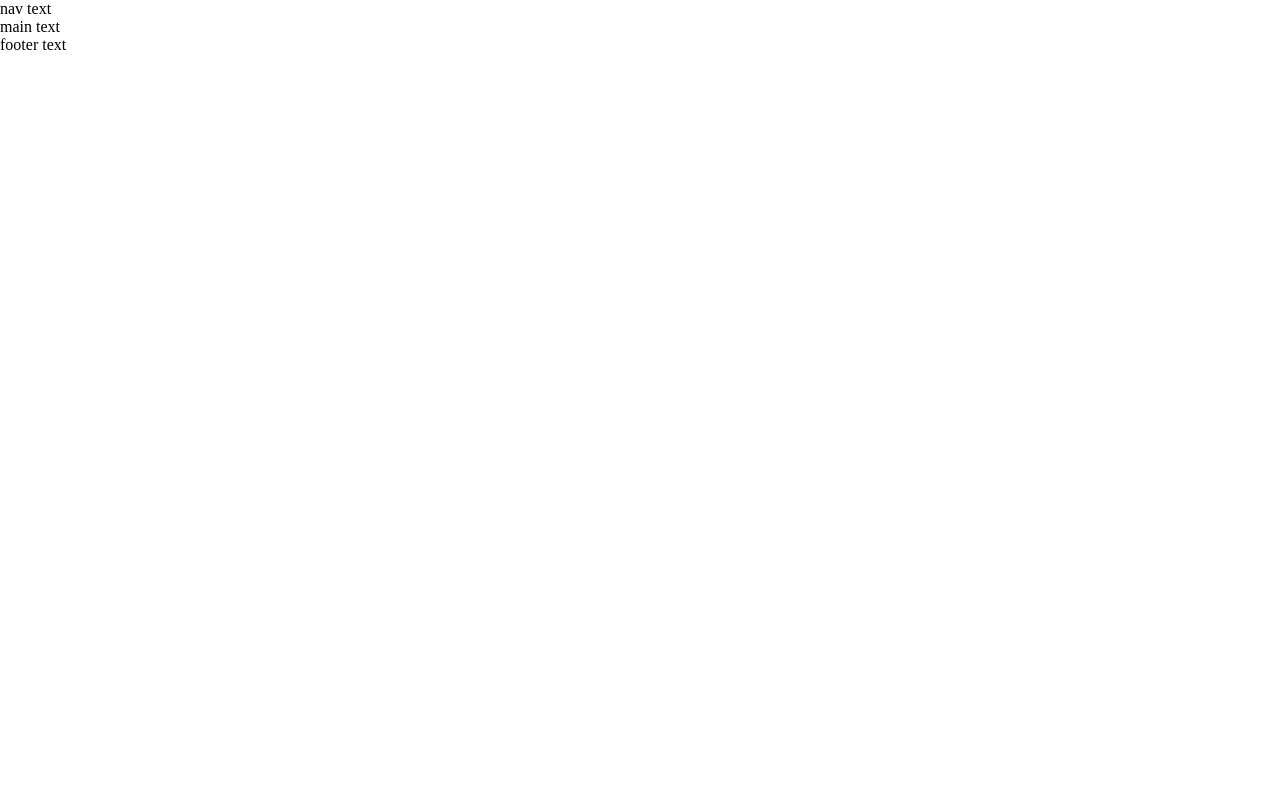
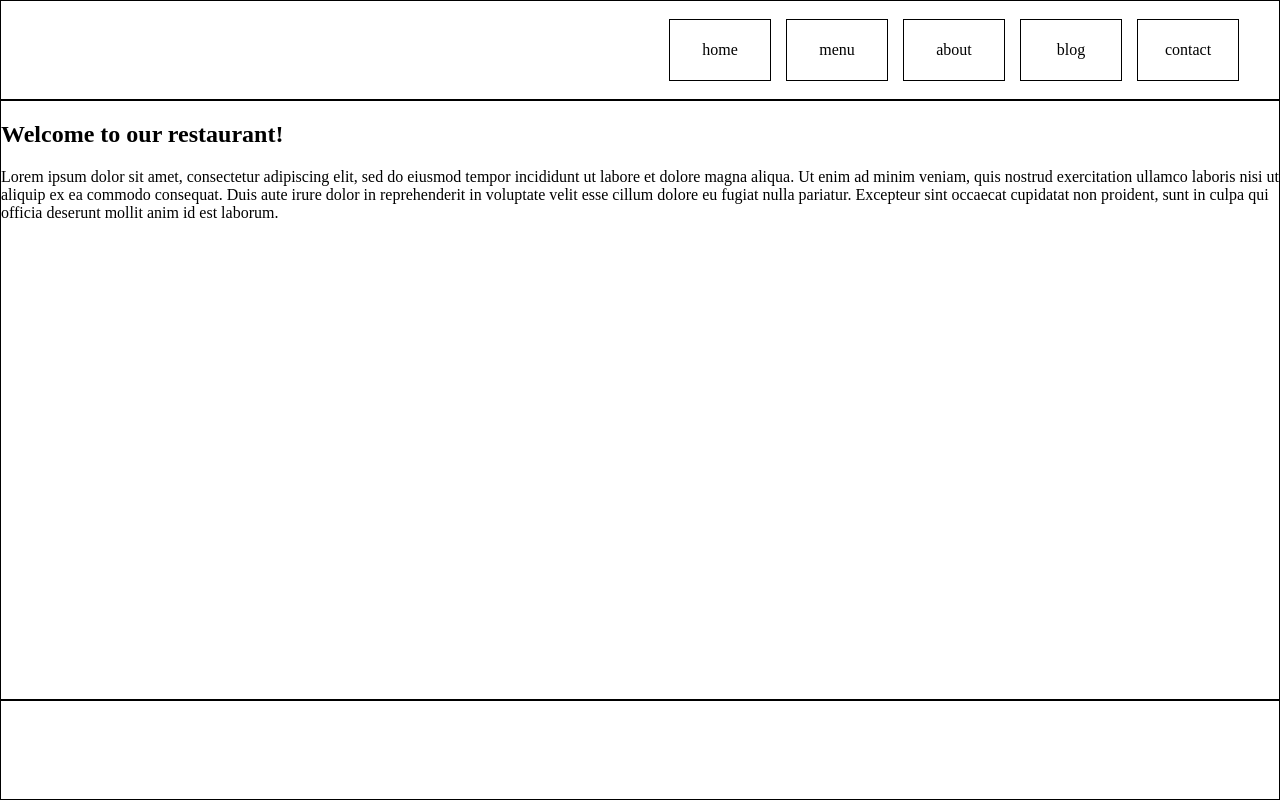
Before and after one commit to NersesArslan/restaurant-page, a website built with webpack: page dist/index.html in a window 1280 px wide. Built offline with Linux system fonts and the light colour scheme.

Commit message:
working on home page, navbar done

```diff
--- a/src/index.js
+++ b/src/index.js
@@ -1 +1,3 @@
 import './style.css';
+
+console.log('resto-page')
--- a/src/style.css
+++ b/src/style.css
@@ -3,12 +3,57 @@ html, body {
 
 }
 
+:root {
+    --primary-color: white;
+    --secondary-color: black;
+    --tertiary-color: #e5e7eb;
+}
+
+body {
+
+    height: 100vh;
+}
 #content {
     height: 100%;
-    display: flex;
-    flex-direction: column;
+    display: grid;
+    grid-template-rows: minmax(100px, .5fr) minmax(300px, 3fr) minmax(100px, .25fr);
 }
 
-.header {
-    color: blue;
+.nav, .main, .footer {
+    border: .5px solid var(--secondary-color);
+    background-color:var(--primary-color);
 }
+
+.main {
+   /* background-image: url("/foodpic.jpeg"); */
+
+}
+
+.nav {
+    display: flex;
+    justify-content: right;
+    align-items: center;
+}
+
+.navbar{
+    display: flex;
+    justify-content: right;
+    align-items: center;
+    gap: 15px;
+    margin-right: 35px;
+}
+
+.navbar>div {
+    color: var(--secondary-color);
+   border: var(--secondary-color) solid 1px;
+   height: 60px;
+   width: 100px;
+   display: flex;
+   justify-content: center;
+   align-items: center;
+
+}
+
+.navbar>div:hover {
+    background-color: var(--tertiary-color);
+}
```
Also changed, not shown: dist/9f8309f78e5284c77e10.jpeg (added), dist/index.html, dist/main.js, foodpic.jpeg (added), 1 other file.
